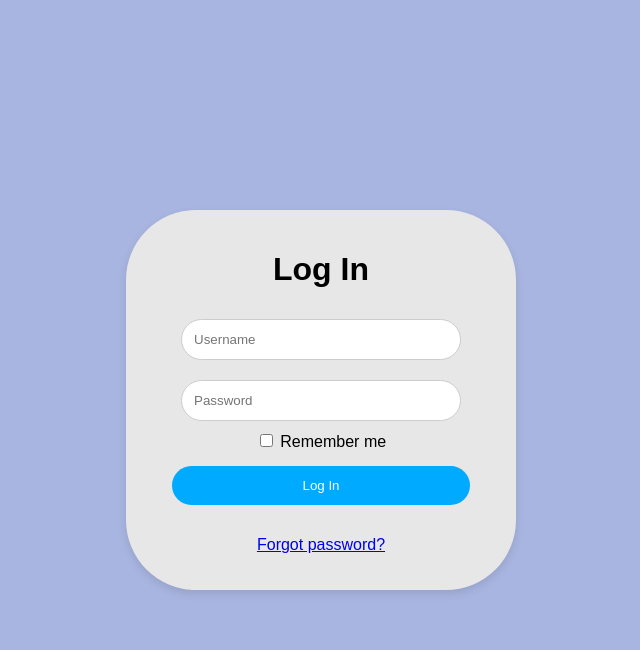
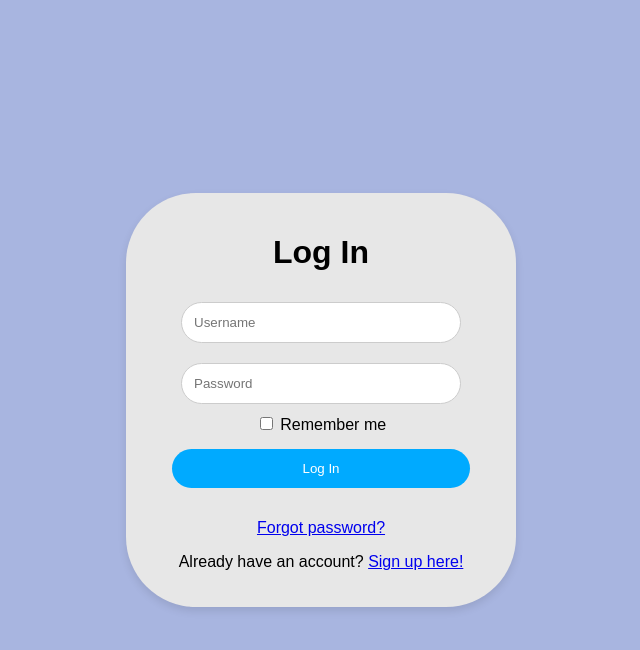
Before and after one commit to Dark-Pandemic/IT_Project-2024, a PHP site: page /my-e-diary/loginform.php in a window 1280 px wide. Shown: the top 650 px of the page, without its empty margins (319-959 px from the left). Run offline with PHP 8.4, Linux system fonts and the light colour scheme.

Commit message:
added some things to login form

```diff
--- a/loginform.php
+++ b/loginform.php
@@ -115,6 +115,7 @@
         <input type="submit" value="Log In">
     </form>
     <p class="forgot-password"><a href="#" id="forgotPasswordLink">Forgot password?</a></p>
+    <p class="terms">Already have an account? <a href="signupform.php">Sign up here!</a></p>
 </div>
 
 <div id="forgotPasswordModal" class="modal">
```
